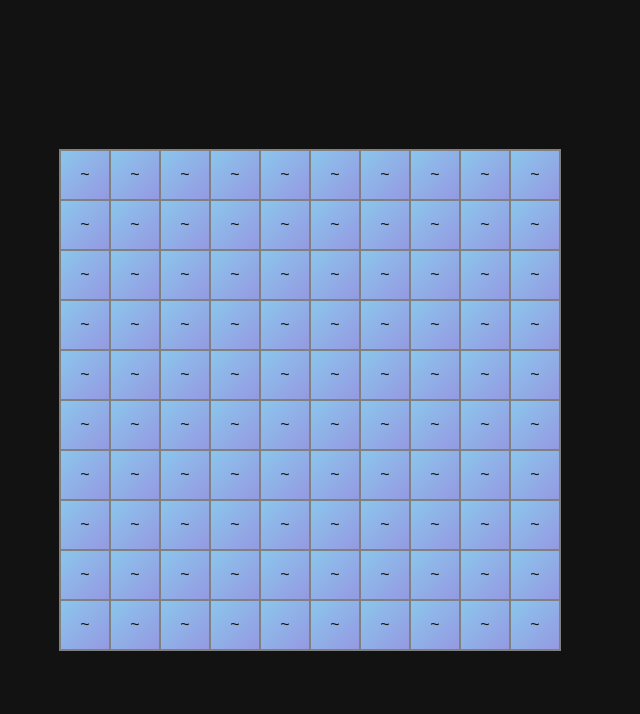
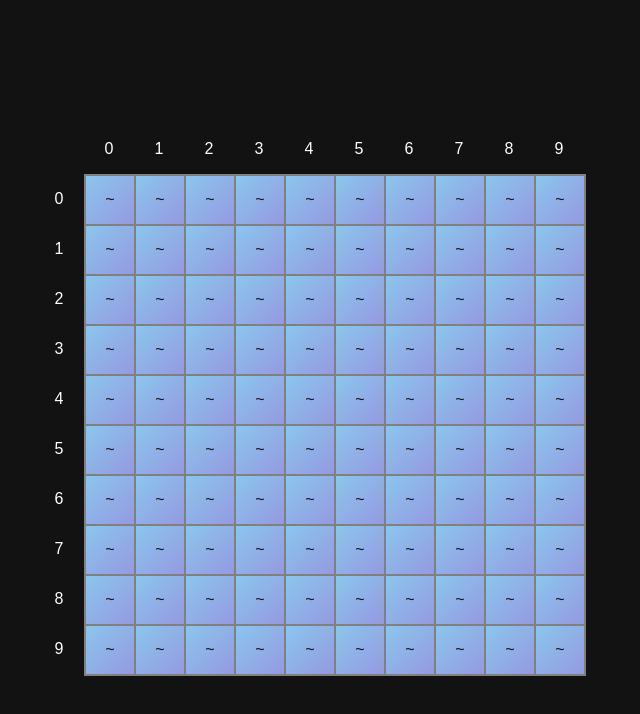
Before and after one commit to joysterr/battleships-js, a plain HTML site: page index.html in a window 1280 px wide. Shown: the whole page, without its empty margins (330-970 px from the left). Drawn offline with Linux system fonts and the light colour scheme.

Commit message:
add x and y coordinates labels

```diff
--- a/index.html
+++ b/index.html
@@ -3,13 +3,39 @@
     <head>
         <meta charset="UTF-8" />
         <meta name="viewport" content="width=device-width, initial-scale=1.0" />
-        <link rel="stylesheet" href="./styles/main.css">
-        <link rel="stylesheet" href="./styles/gui.css">
+        <link rel="stylesheet" href="./styles/main.css" />
+        <link rel="stylesheet" href="./styles/gui.css" />
         <title>Battleships | Let's Play</title>
     </head>
     <body>
-        <div id="board" class="board"></div>
-        <script src="./scripts/board.js"></script>
-        <script src="./scripts/test.js"></script>
+        <div class="board-container">
+            <div class="board__axis board__axis--x">
+                <div>0</div>
+                <div>1</div>
+                <div>2</div>
+                <div>3</div>
+                <div>4</div>
+                <div>5</div>
+                <div>6</div>
+                <div>7</div>
+                <div>8</div>
+                <div>9</div>
+            </div>
+            <div class="board__axis board__axis--y">
+                <div>0</div>
+                <div>1</div>
+                <div>2</div>
+                <div>3</div>
+                <div>4</div>
+                <div>5</div>
+                <div>6</div>
+                <div>7</div>
+                <div>8</div>
+                <div>9</div>
+            </div>
+            <div id="board" class="board"></div>
+        </div>
+            <script src="./scripts/board.js"></script>
+            <script src="./scripts/test.js"></script>
     </body>
 </html>
--- a/styles/gui.css
+++ b/styles/gui.css
@@ -7,10 +7,43 @@
     box-sizing: border-box;
 }
 
+.board-container {
+    display: grid;
+    grid-template-areas:
+        ". axis-x"
+        "axis-y board"
+    ;
+}
+
 .board {
+    grid-column-start: 2;
     display: grid;
-    grid-template-columns: repeat(10, 1fr);
+    grid-template-columns: repeat(10, minmax(0, 1fr));
+    grid-template-rows: repeat(10, minmax(0, 1fr));
     border: solid 1px gray;
+}
+
+.board__axis > div {
+    width: 50px;
+    height: 50px;
+    display: flex;
+    justify-content: center;
+    align-items: center;
+    color: white;
+}
+
+.board__axis--x {
+    /* grid-column: 2 / span 12; */
+    grid-column-start: 2;
+    display: grid;
+    grid-template-columns: repeat(10, 50px);
+}
+
+.board__axis--y {
+    /* grid-row: 2 / span 12; */
+    grid-column-start: 1;
+    display: grid;
+    grid-template-rows: repeat(10, 50px);
 }
 
 .board__btn {
```
